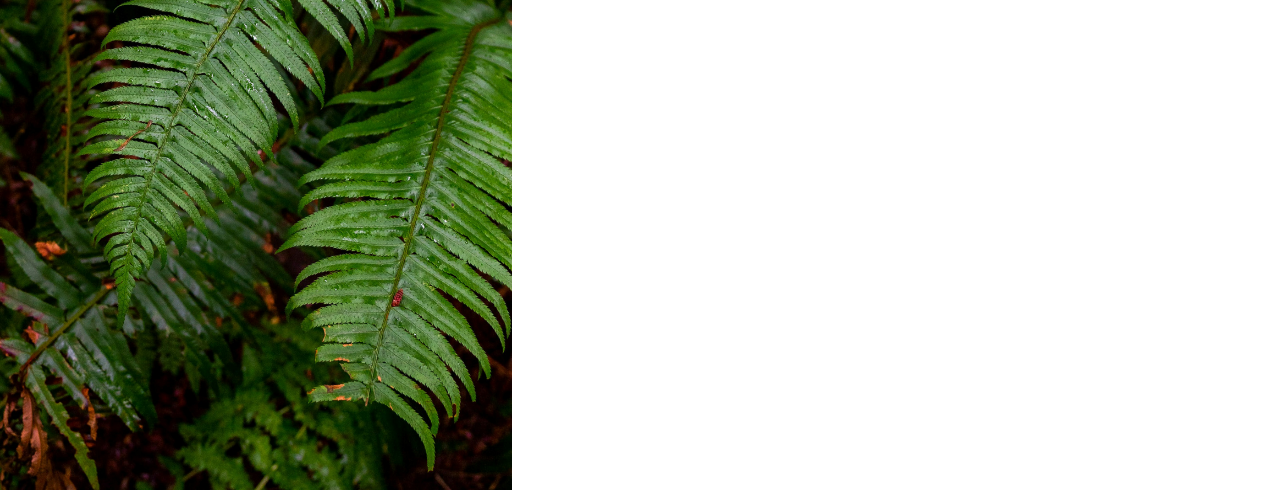
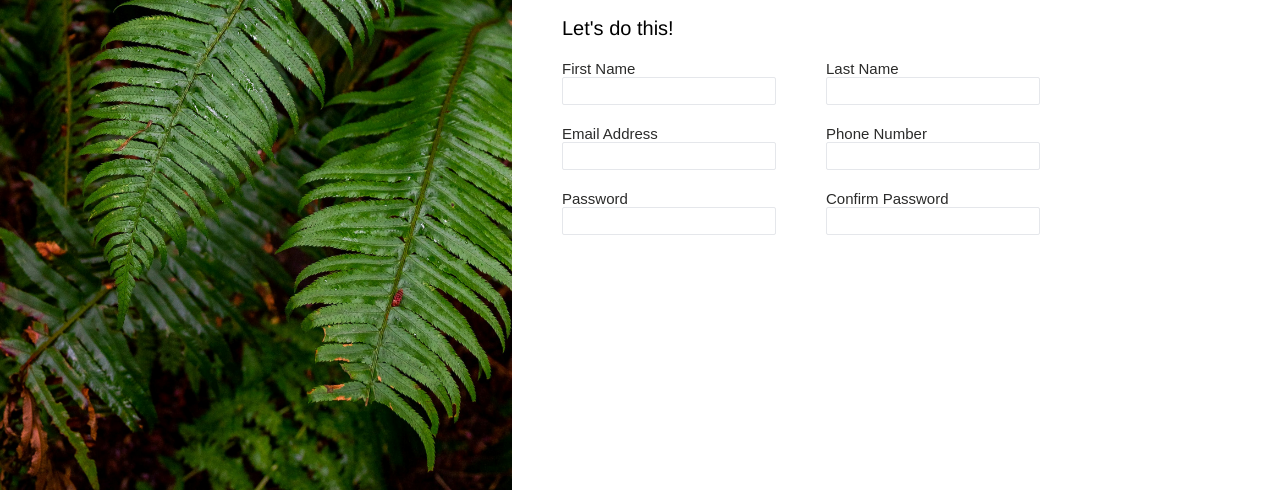
Before and after one commit to daniikhan23/top-signup-form, a plain HTML site: page index.html in a window 1280 px wide. Shown: the part 310-804 px from the top of the page. Drawn offline with Linux system fonts and the light colour scheme.

Commit message:
Styling main section of sign up page

```diff
--- a/index.html
+++ b/index.html
@@ -25,6 +25,39 @@
 
           <p class="statement">You <i>know</i> you want to.</p>
         </div>
+        <div class="form-area">
+          <p>Let's do this!</p>
+          <form action="..." method="post">
+            <div class="cols">
+              <div class="rows">
+                <label for="first-name">First Name</label>
+                <input type="text" id="first-name" />
+              </div>
+              <div class="rows">
+                <label for="email-address">Email Address</label>
+                <input type="email" name="email" id="email-address" />
+              </div>
+              <div class="rows">
+                <label for="password">Password</label>
+                <input type="password" name="password" id="password" />
+              </div>
+            </div>
+            <div class="cols">
+              <div class="rows">
+                <label for="last-name">Last Name</label>
+                <input type="text" id="last-name" />
+              </div>
+              <div class="rows">
+                <label for="phone-number">Phone Number</label>
+                <input type="tel" name="phone-number" id="phone-number" />
+              </div>
+              <div class="rows">
+                <label for="confirm-password">Confirm Password</label>
+                <input type="password" name="password" id="confirm-password" />
+              </div>
+            </div>
+          </form>
+        </div>
       </div>
     </div>
   </body>
--- a/styling.css
+++ b/styling.css
@@ -59,8 +59,8 @@ body {
 .container .main .top-section p {
   margin: 0;
   margin-left: 50px;
+  width: 75%;
   font-family: "Franklin Gothic Medium", "Arial Narrow", Arial, sans-serif;
-  width: 75%;
   font-size: 20px;
 }
 
@@ -72,3 +72,57 @@ body {
 .container .main .top-section .statement {
   padding-bottom: 60px;
 }
+
+.container .main .form-area {
+  margin-left: 50px;
+}
+
+.container .main .form-area p {
+  font-family: "Franklin Gothic Medium", "Arial Narrow", Arial, sans-serif;
+  font-size: 20px;
+}
+
+.container .main .form-area form {
+  display: flex;
+  flex-direction: row;
+  gap: 50px;
+}
+
+.container .main .form-area form label {
+  font-family: Arial, Helvetica, sans-serif;
+  font-size: 15px;
+  font-weight: 100;
+  color: #2b2b2a;
+}
+
+.container .main .form-area form input {
+}
+
+.container .main .form-area form .cols {
+  display: flex;
+  flex-direction: column;
+  gap: 20px;
+}
+
+.container .main .form-area form .cols .rows {
+  display: flex;
+  flex-direction: column;
+}
+
+.container .main .form-area form input {
+  width: 200px;
+  height: 20px;
+  padding: 3px 6px;
+  border: 1px solid #e5e7eb;
+  border-radius: 2px;
+  transition: 0.5s;
+  -webkit-transition: 0.5s;
+  transition: 0.5s;
+  outline: none;
+  font-size: 12px;
+}
+
+.container .main .form-area form input:focus {
+  border-color: #6e6efa;
+  box-shadow: 0 0 0 1px black;
+}
```
